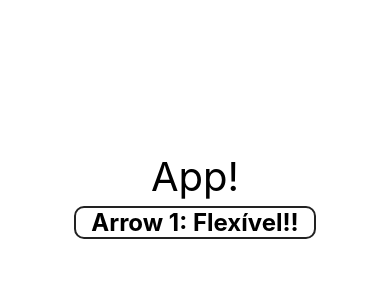
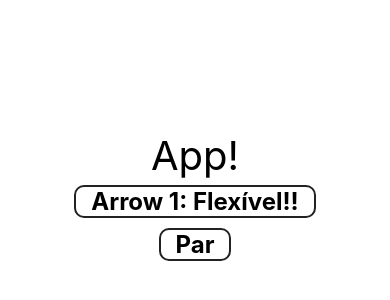
Before and after one commit to hppod/react-native, a React Native app: screen / in a window 390 px wide. Shown: the part 224-524 px from the top of the page. Built offline with nearby package versions, Linux system fonts and the light colour scheme.

Commit message:
renderização funcional

```diff
--- a/src/App.js
+++ b/src/App.js
@@ -1,6 +1,8 @@
 import React, { Component } from 'react'
 import { View, Text, StyleSheet } from 'react-native'
+
 import Simples from './components/Simples'
+import ParImpar from './components/ParImpar'
 
 //DOIS TIPOS DE COMPONENTE
 //BASEADO EM CLASSE COMO O APP.JS
@@ -13,6 +15,7 @@ export default class App extends Component {
         <Text style={styles.f20}>App!</Text>
         {/* IMPORTANDO COMPONENTE FUNCIONAL */}
         <Simples texto="Flexível!!" />
+        <ParImpar numero={20} />
       </View>
     )
   }
--- a/src/components/ParImpar.js
+++ b/src/components/ParImpar.js
@@ -3,7 +3,7 @@ import React from 'react'
 import { View, Text } from 'react-native'
 import Padrao from '../estilo/Padrao'
 
-export default props => {
+export default props =>
     <View>
         {
             props.numero % 2 == 0
@@ -11,4 +11,3 @@ export default props => {
                 : <Text style={Padrao.ex}>Impar</Text>
         }
     </View>
-}
```
